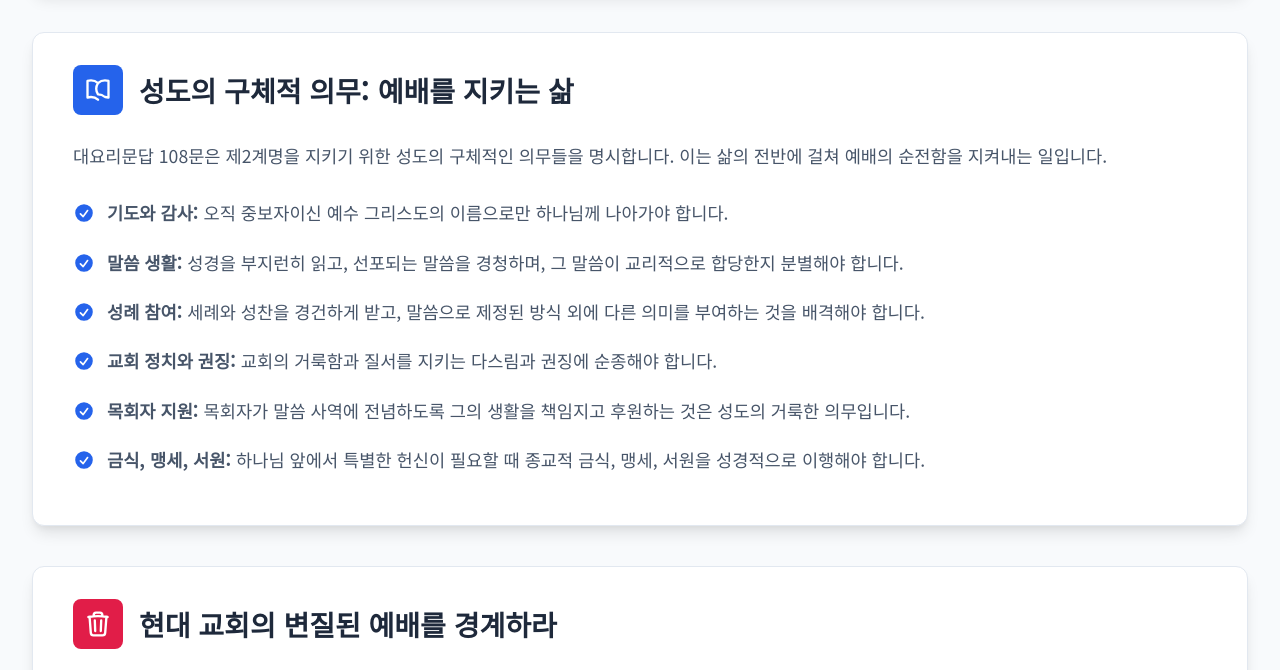
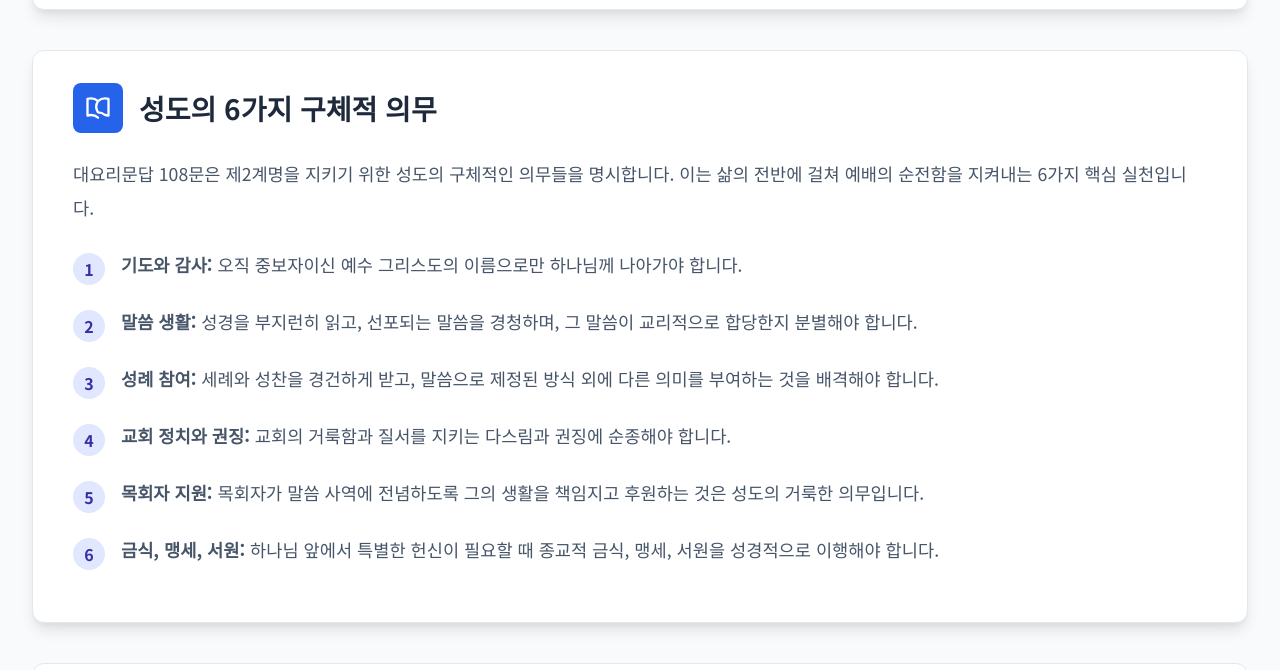
Before and after one commit to Nagne-church/ms0810, a plain HTML site: page index.html in a window 1280 px wide. Shown: the part 1177-1847 px from the top of the page. Drawn offline with nearby package versions, Linux system fonts and the light colour scheme.

Commit message:
Update index.html

```diff
--- a/index.html
+++ b/index.html
@@ -18,21 +18,22 @@
         }
         .header {
             text-align: center;
-            margin-bottom: 3.5rem; /* Increased margin */
-            padding-bottom: 2.5rem; /* Increased padding */
+            margin-bottom: 4rem;
+            padding-bottom: 3rem;
             border-bottom: 3px solid #e2e8f0;
         }
         h1 {
-            font-size: 3.25rem; /* Increased font size */
+            font-size: 3.75rem; /* Greatly increased font size */
             font-weight: 700;
             color: #1e293b;
-            line-height: 1.3;
+            line-height: 1.2;
+            letter-spacing: -0.05em;
         }
         .subtitle {
             font-size: 1.25rem;
             font-weight: 400;
             color: #64748b;
-            margin-top: 0.75rem; /* Increased margin */
+            margin-top: 1rem;
         }
         .main-theme {
             font-weight: 500;
@@ -82,28 +83,38 @@
             height: 28px;
             color: white;
         }
-        .card p, .card ul {
+        .card p, .card ol {
             font-size: 1.1rem;
             line-height: 1.9;
             color: #475569;
         }
-        .card ul {
-            list-style: none;
-            padding: 0;
+        .card ol {
+            list-style: none; /* Remove default numbering */
+            padding-left: 0;
             margin-top: 1.5rem;
+            counter-reset: duties-counter;
         }
         .card li {
-            margin-bottom: 1rem;
+            margin-bottom: 1.25rem; /* Increased spacing */
             display: flex;
             align-items: flex-start;
+            counter-increment: duties-counter;
         }
-        .list-icon {
-            color: #2563eb;
-            width: 22px;
-            height: 22px;
-            margin-right: 0.75rem;
-            margin-top: 6px;
+        .card li::before {
+            content: counter(duties-counter);
+            background-color: #e0e7ff;
+            color: #3730a3;
+            font-weight: 700;
+            font-size: 1rem;
+            width: 32px;
+            height: 32px;
+            border-radius: 50%;
+            display: inline-flex;
+            align-items: center;
+            justify-content: center;
             flex-shrink: 0;
+            margin-right: 1rem;
+            margin-top: 5px;
         }
         .keyword {
             font-weight: 600;
@@ -176,37 +187,31 @@
                     <span class="icon-wrapper bg-blue-600">
                         <svg xmlns="http://www.w3.org/2000/svg" fill="none" viewBox="0 0 24 24" stroke-width="2" stroke="currentColor"><path stroke-linecap="round" stroke-linejoin="round" d="M12 6.042A8.967 8.967 0 0 0 6 3.75c-1.052 0-2.062.18-3 .512v14.25A8.987 8.987 0 0 1 6 18c2.305 0 4.408.867 6 2.292m0-14.25a8.966 8.966 0 0 1 6-2.292c1.052 0 2.062.18 3 .512v14.25A8.987 8.987 0 0 0 18 18a8.967 8.967 0 0 0-6-2.292m0 0A9.043 9.043 0 0 1 12 6.042" /></svg>
                     </span>
-                    성도의 구체적 의무: 예배를 지키는 삶
+                    성도의 6가지 구체적 의무
                 </h2>
                 <p>
-                    대요리문답 108문은 제2계명을 지키기 위한 성도의 구체적인 의무들을 명시합니다. 이는 삶의 전반에 걸쳐 예배의 순전함을 지켜내는 일입니다.
+                    대요리문답 108문은 제2계명을 지키기 위한 성도의 구체적인 의무들을 명시합니다. 이는 삶의 전반에 걸쳐 예배의 순전함을 지켜내는 6가지 핵심 실천입니다.
                 </p>
-                <ul>
+                <ol>
                     <li>
-                        <svg class="list-icon" xmlns="http://www.w3.org/2000/svg" viewBox="0 0 20 20" fill="currentColor"><path fill-rule="evenodd" d="M10 18a8 8 0 100-16 8 8 0 000 16zm3.857-9.809a.75.75 0 00-1.214-.882l-3.483 4.79-1.88-1.88a.75.75 0 10-1.06 1.061l2.5 2.5a.75.75 0 001.137-.089l4-5.5z" clip-rule="evenodd" /></svg>
                         <div><strong>기도와 감사:</strong> 오직 중보자이신 예수 그리스도의 이름으로만 하나님께 나아가야 합니다.</div>
                     </li>
                     <li>
-                        <svg class="list-icon" xmlns="http://www.w3.org/2000/svg" viewBox="0 0 20 20" fill="currentColor"><path fill-rule="evenodd" d="M10 18a8 8 0 100-16 8 8 0 000 16zm3.857-9.809a.75.75 0 00-1.214-.882l-3.483 4.79-1.88-1.88a.75.75 0 10-1.06 1.061l2.5 2.5a.75.75 0 001.137-.089l4-5.5z" clip-rule="evenodd" /></svg>
                         <div><strong>말씀 생활:</strong> 성경을 부지런히 읽고, 선포되는 말씀을 경청하며, 그 말씀이 교리적으로 합당한지 분별해야 합니다.</div>
                     </li>
                     <li>
-                        <svg class="list-icon" xmlns="http://www.w3.org/2000/svg" viewBox="0 0 20 20" fill="currentColor"><path fill-rule="evenodd" d="M10 18a8 8 0 100-16 8 8 0 000 16zm3.857-9.809a.75.75 0 00-1.214-.882l-3.483 4.79-1.88-1.88a.75.75 0 10-1.06 1.061l2.5 2.5a.75.75 0 001.137-.089l4-5.5z" clip-rule="evenodd" /></svg>
                         <div><strong>성례 참여:</strong> 세례와 성찬을 경건하게 받고, 말씀으로 제정된 방식 외에 다른 의미를 부여하는 것을 배격해야 합니다.</div>
                     </li>
                     <li>
-                        <svg class="list-icon" xmlns="http://www.w3.org/2000/svg" viewBox="0 0 20 20" fill="currentColor"><path fill-rule="evenodd" d="M10 18a8 8 0 100-16 8 8 0 000 16zm3.857-9.809a.75.75 0 00-1.214-.882l-3.483 4.79-1.88-1.88a.75.75 0 10-1.06 1.061l2.5 2.5a.75.75 0 001.137-.089l4-5.5z" clip-rule="evenodd" /></svg>
                         <div><strong>교회 정치와 권징:</strong> 교회의 거룩함과 질서를 지키는 다스림과 권징에 순종해야 합니다.</div>
                     </li>
                     <li>
-                        <svg class="list-icon" xmlns="http://www.w3.org/2000/svg" viewBox="0 0 20 20" fill="currentColor"><path fill-rule="evenodd" d="M10 18a8 8 0 100-16 8 8 0 000 16zm3.857-9.809a.75.75 0 00-1.214-.882l-3.483 4.79-1.88-1.88a.75.75 0 10-1.06 1.061l2.5 2.5a.75.75 0 001.137-.089l4-5.5z" clip-rule="evenodd" /></svg>
                         <div><strong>목회자 지원:</strong> 목회자가 말씀 사역에 전념하도록 그의 생활을 책임지고 후원하는 것은 성도의 거룩한 의무입니다.</div>
                     </li>
                      <li>
-                        <svg class="list-icon" xmlns="http://www.w3.org/2000/svg" viewBox="0 0 20 20" fill="currentColor"><path fill-rule="evenodd" d="M10 18a8 8 0 100-16 8 8 0 000 16zm3.857-9.809a.75.75 0 00-1.214-.882l-3.483 4.79-1.88-1.88a.75.75 0 10-1.06 1.061l2.5 2.5a.75.75 0 001.137-.089l4-5.5z" clip-rule="evenodd" /></svg>
                         <div><strong>금식, 맹세, 서원:</strong> 하나님 앞에서 특별한 헌신이 필요할 때 종교적 금식, 맹세, 서원을 성경적으로 이행해야 합니다.</div>
                     </li>
-                </ul>
+                </ol>
             </div>
 
             <div class="card">
```
